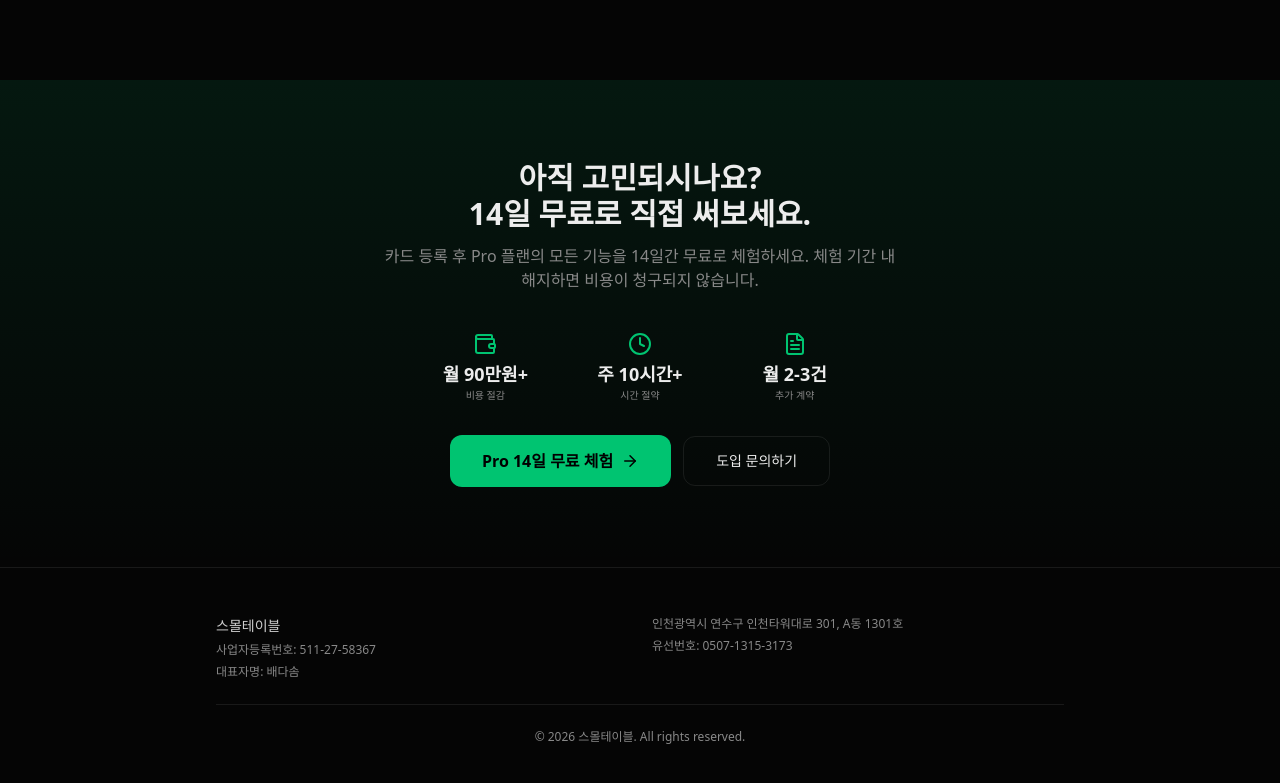
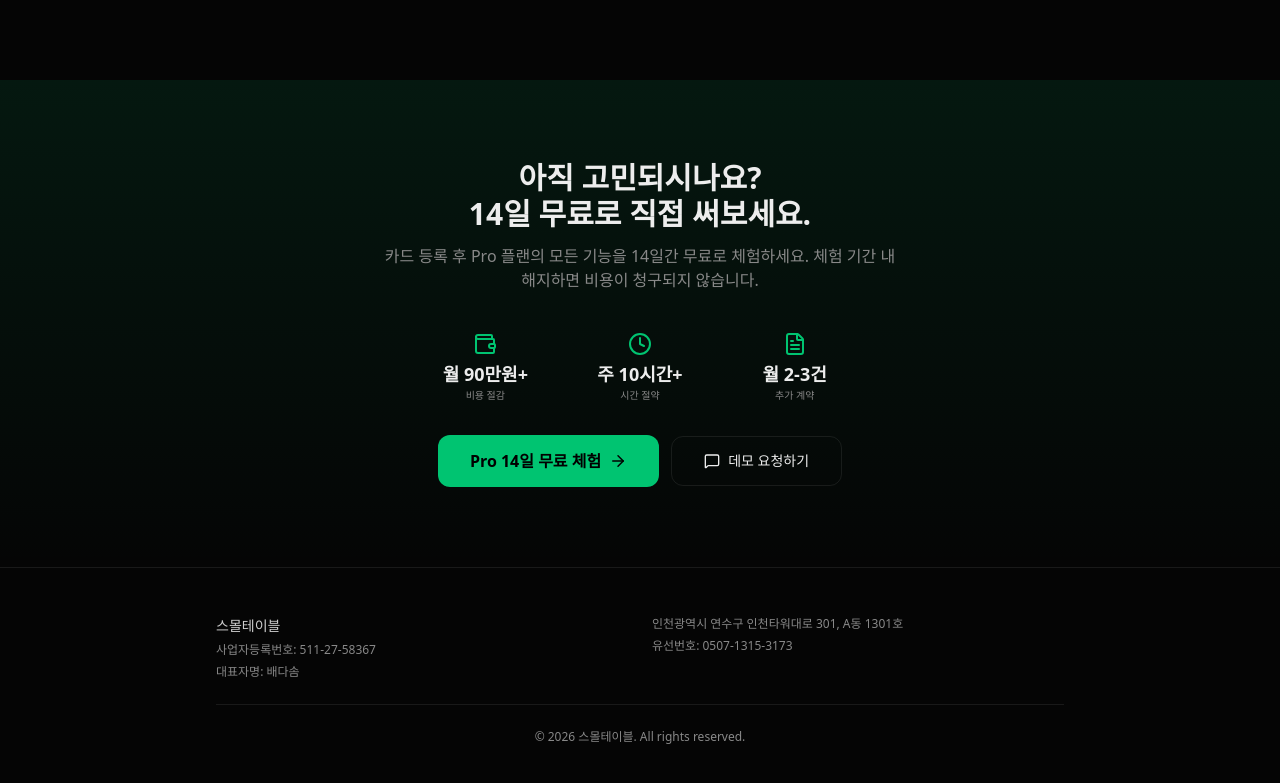
Before and after one commit to smalltablekorea/interior-coach, a Next.js app: page /pricing in a window 1280 px wide. Shown: the part 4595-5378 px from the top of the page. Built offline with nearby package versions, Linux system fonts and the light colour scheme; no server answers.

Commit message:
fix(pricing): CTA '도입 문의하기' → '데모 요청하기' link to /demo-request
- Changed CTA button from /auth/login to /demo-request
- Added MessageSquare icon for visual clarity
- Completes AI-79 task 3: pricing page demo request CTA

```diff
--- a/src/app/pricing/page.tsx
+++ b/src/app/pricing/page.tsx
@@ -891,10 +891,11 @@ function CTASection() {
             <ArrowRight size={18} />
           </Link>
           <Link
-            href="/auth/login"
+            href="/demo-request"
             className="inline-flex items-center gap-2 px-8 py-3.5 rounded-xl border border-[var(--border)] text-sm hover:bg-[var(--border)] transition-colors"
           >
-            도입 문의하기
+            <MessageSquare size={16} />
+            데모 요청하기
           </Link>
         </div>
       </div>
```
